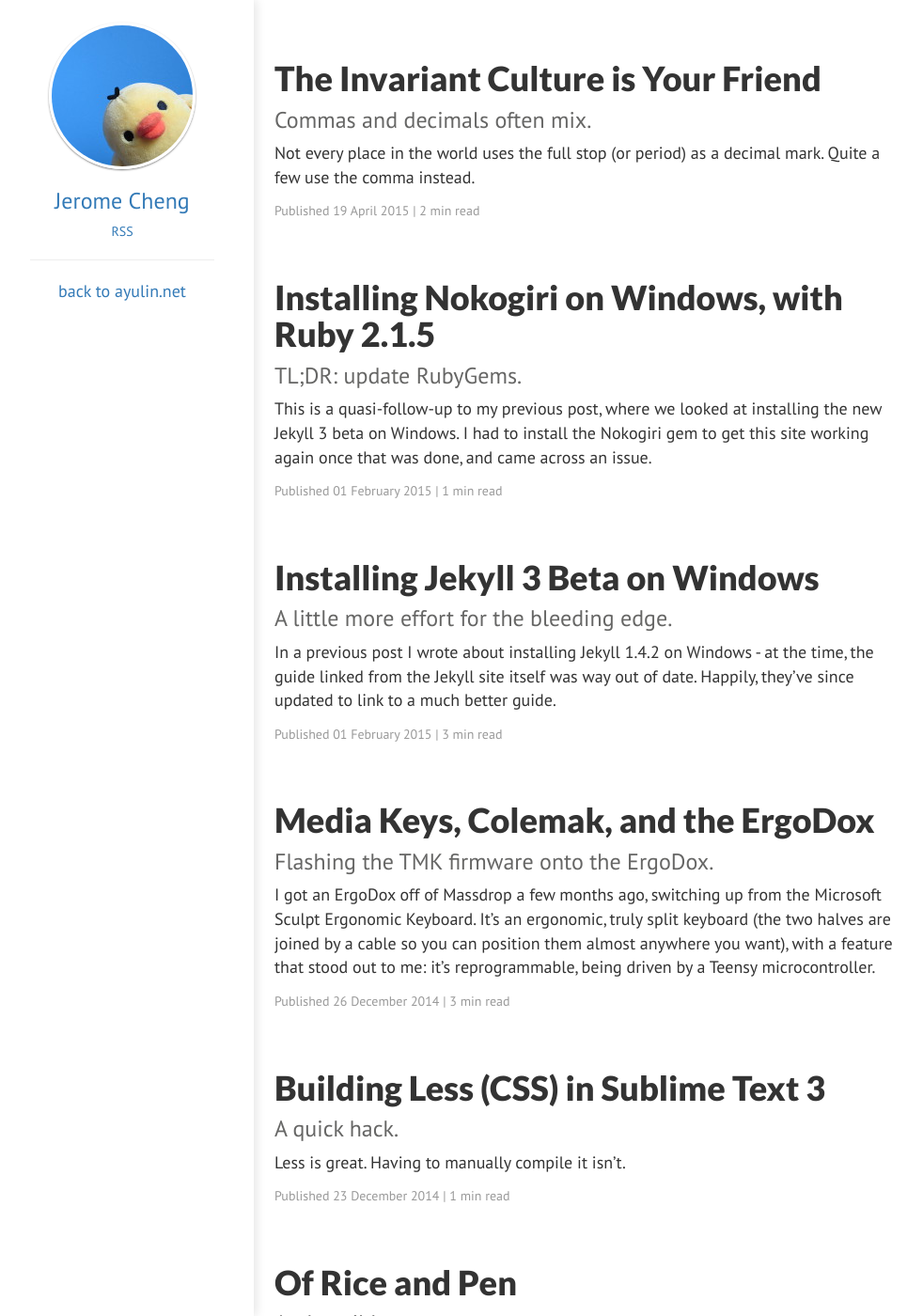
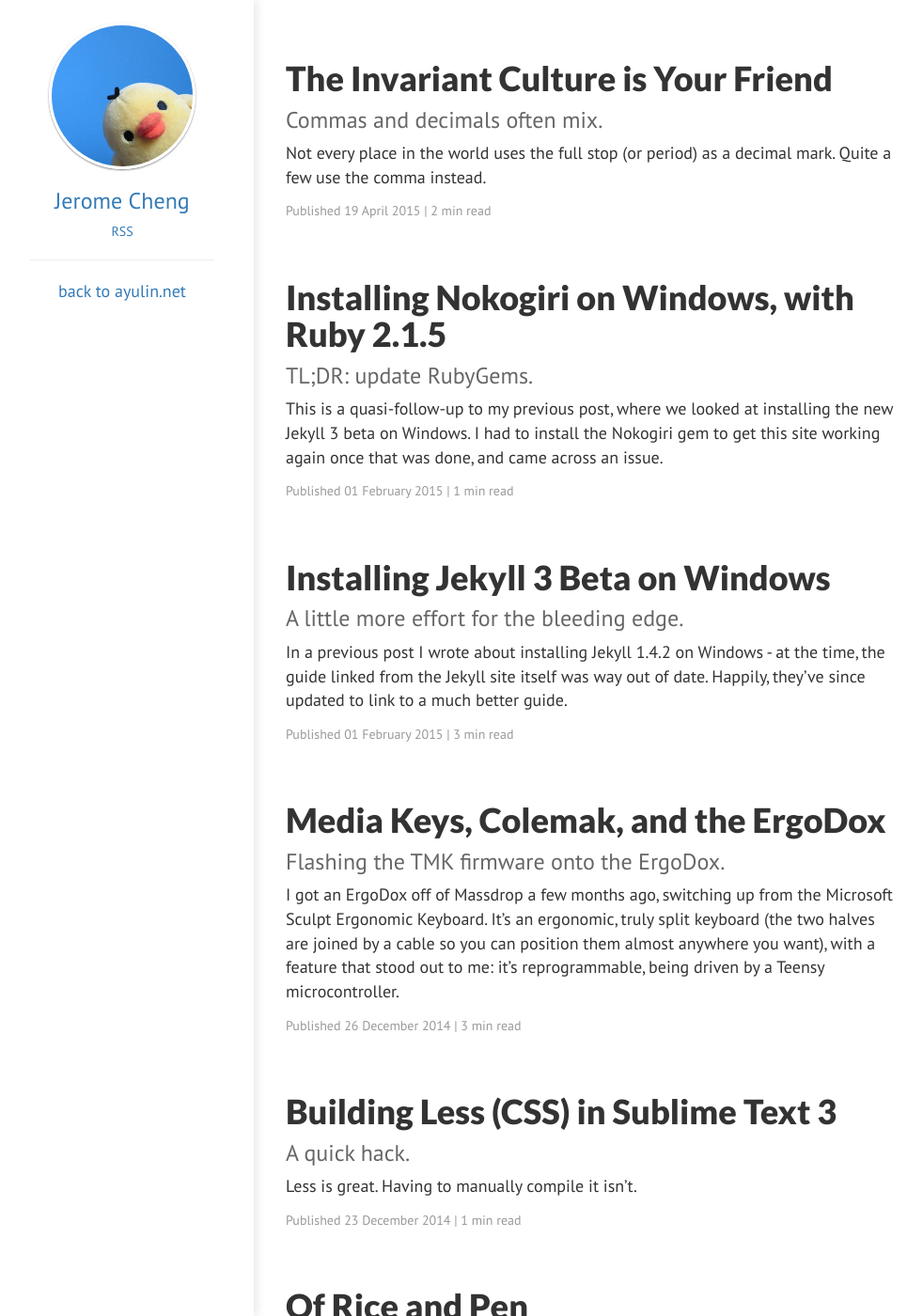
Before and after one commit to jcheng31/ayulin.net, a Jekyll site: the page built from Content/blog/index.html, in a window 1280 px wide and 1400 px high. Shown: the whole window at 94% size, without its empty margins (10-992 px from the left). Built offline with Jekyll 4.4.1, drawn with Linux system fonts in a browser that asks for light colours; nearby versions of some CDN libraries; Markdown is read by kramdown in place of the engine named in the settings; the list of posts is cut into pages by our own code; comment, search, counter and statistics services are not loaded.

Commit message:
Increased margins between posts in main listing.

```diff
--- a/Content/css/blog.css
+++ b/Content/css/blog.css
@@ -13,7 +13,7 @@ h1, h2 {
   margin-bottom: 16px;
 }
 .blog-post-wrapper, .blog-post-listing {
-  margin: 0 12px;
+  margin: 64px 24px;
 }
 .page-header {
   margin-top: 0;
@@ -35,9 +35,6 @@ h1, h2 {
     top: 0;
     bottom: 0;
     width: 280px;
-  }
-  .blog-post-wrapper, .blog-post-listing {
-    margin-top: 64px;
   }
 }
 .blog-post-body p, .blog-post-body ul, .blog-post-body ol {
```
